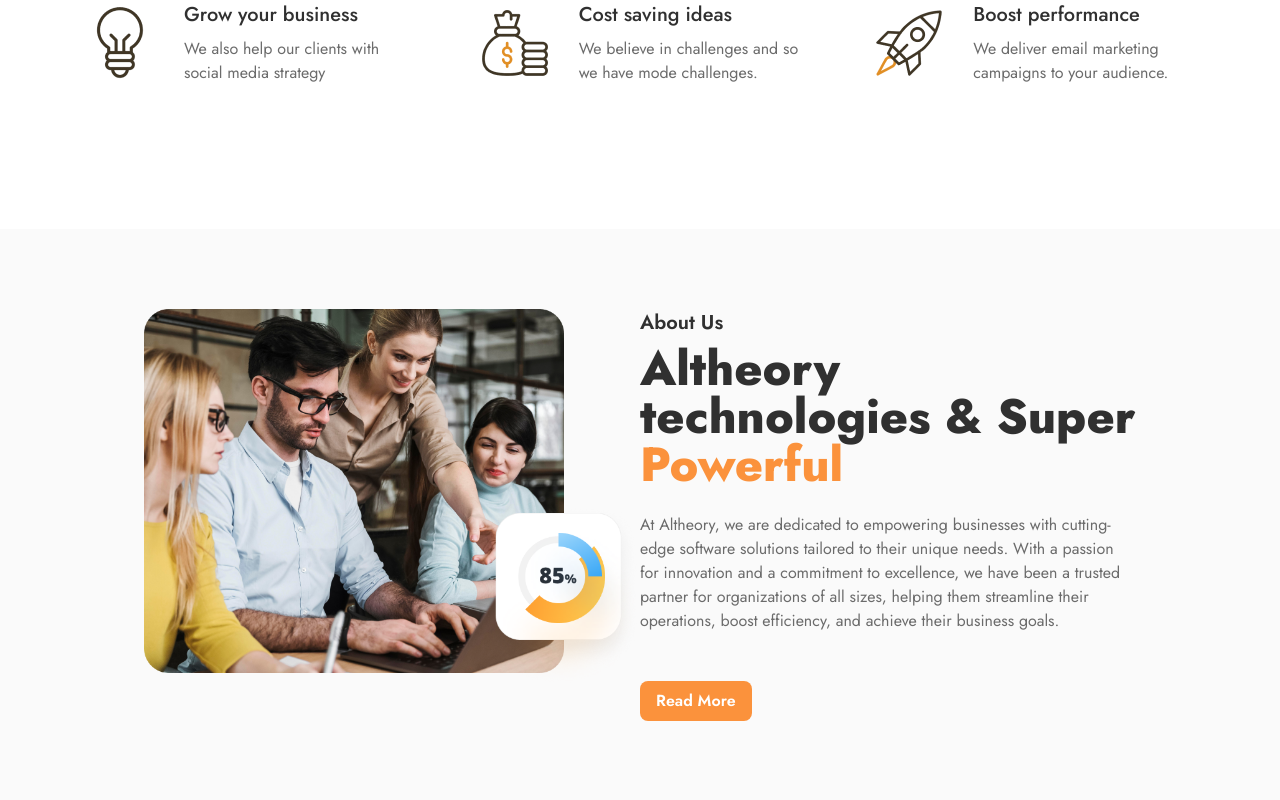
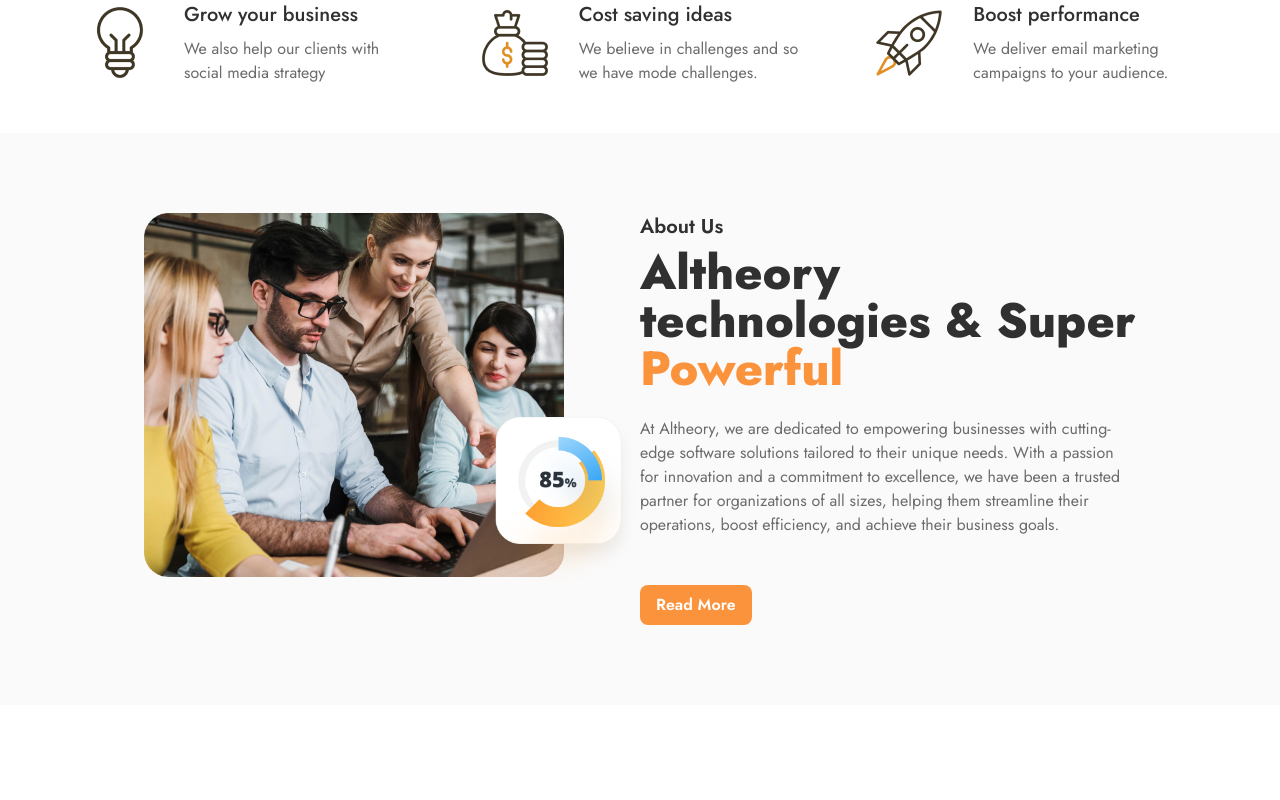
Before and after one commit to saketverma-03-alt/altheory, a Next.js app: page / in a window 1280 px wide. Shown: the part 1100-1900 px from the top of the page. Built offline with nearby package versions, Linux system fonts and the light colour scheme.

Commit message:
updated logo

```diff
--- a/src/pages/index.jsx
+++ b/src/pages/index.jsx
@@ -92,7 +92,7 @@
 
         <section
 
-          className="bg-[#FAFAFA] w-full flex flex-col my-24 items-center  "
+          className="bg-[#FAFAFA] w-full flex flex-col  items-center  "
         >
           <AboutusSection />
         </section>
```
Also changed, not shown: public/logo.svg.
